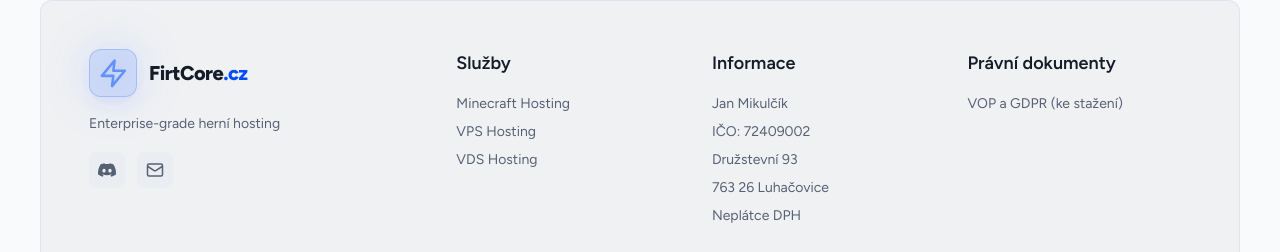
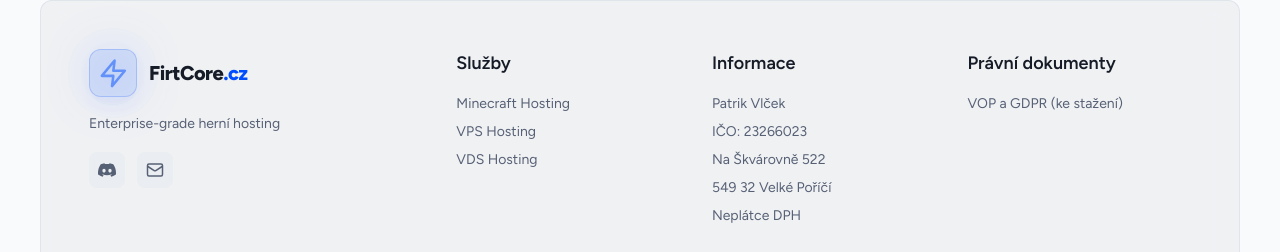
Before and after one commit to matejbiciste3-a11y/firtcore-next, a Next.js app: page / in a window 1280 px wide. Shown: the part 6032-6284 px from the top of the page. Built offline with nearby package versions, Linux system fonts and the light colour scheme.

Commit message:
fix: update footer with correct operator info (Patrik Vlcek, Velke Porici)

```diff
--- a/components/layout/Footer.js
+++ b/components/layout/Footer.js
@@ -37,10 +37,10 @@ export default function Footer() {
                     <div className="footer-section">
                         <h4>Informace</h4>
                         <ul>
-                            <li>Jan Mikulčík</li>
-                            <li>IČO: 72409002</li>
-                            <li>Družstevní 93</li>
-                            <li>763 26 Luhačovice</li>
+                            <li>Patrik Vlček</li>
+                            <li>IČO: 23266023</li>
+                            <li>Na Škvárovně 522</li>
+                            <li>549 32 Velké Poříčí</li>
                             <li>Neplátce DPH</li>
                         </ul>
                     </div>
```
